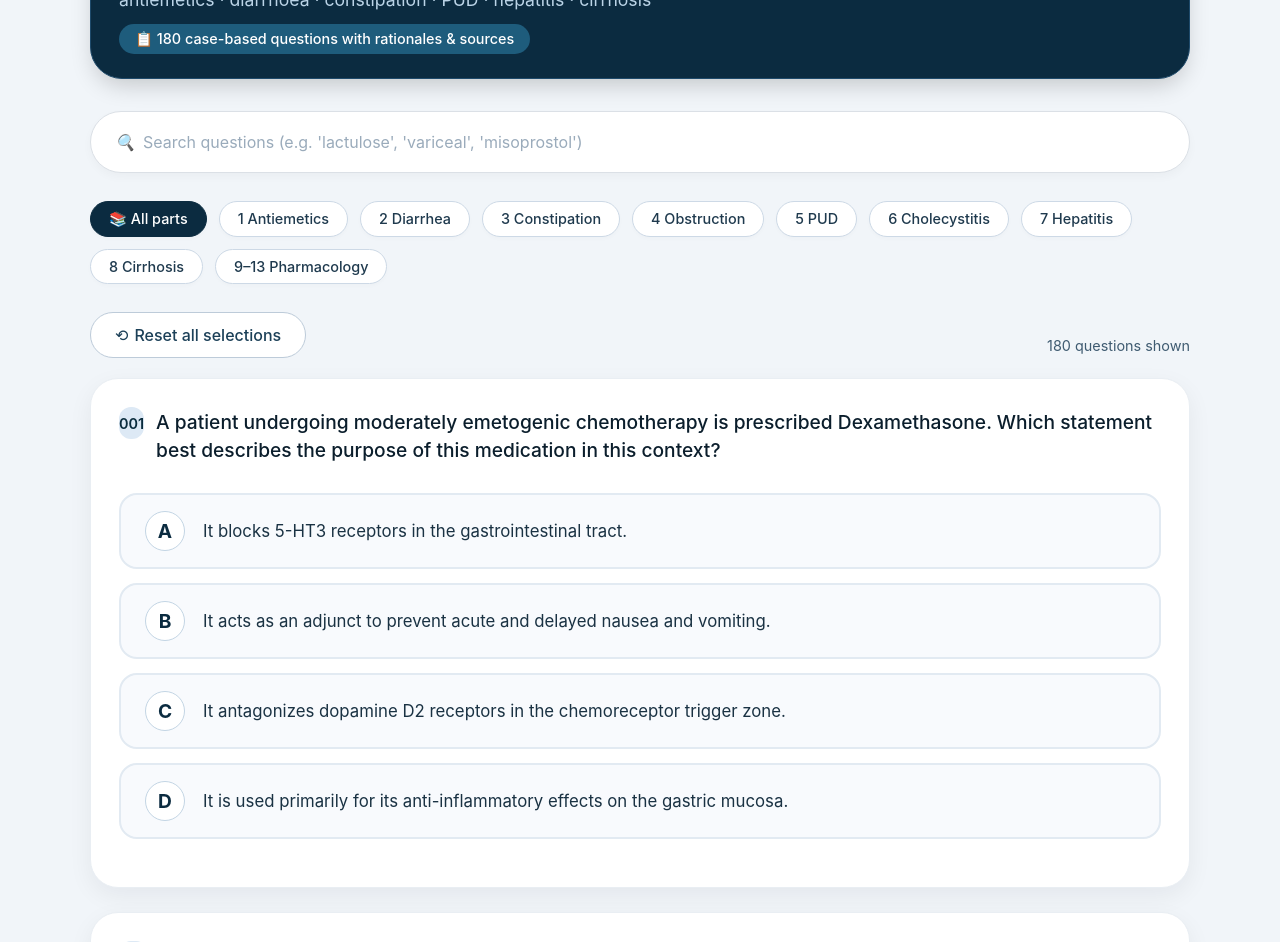
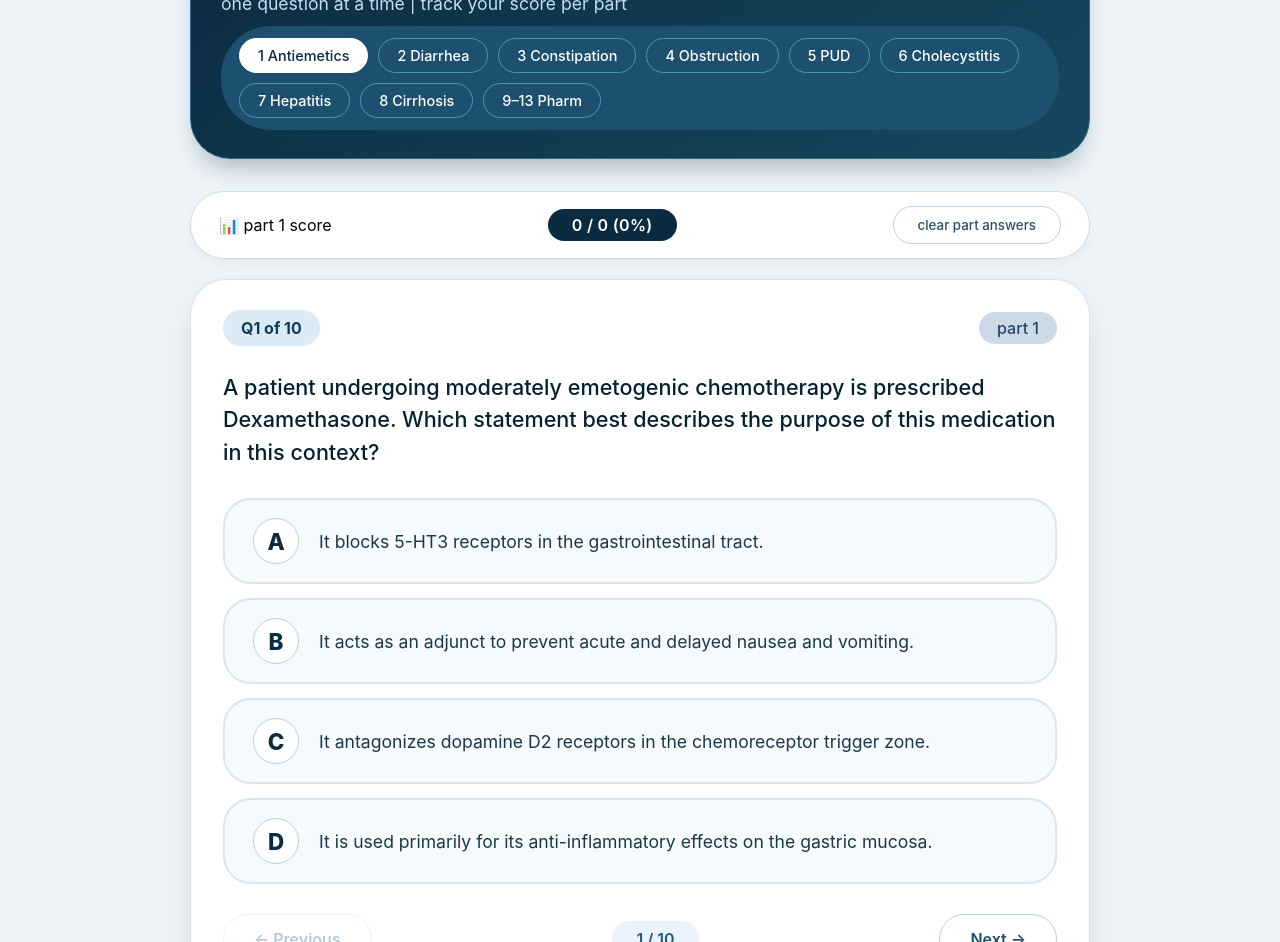
Before and after one commit to nexgear-cell/2125-gi-1, a plain HTML site: page index.html in a window 1280 px wide. Shown: the part 107-1049 px from the top of the page. Drawn offline with nearby package versions, Linux system fonts and the light colour scheme.

Commit message:
Update quiz title and improve styling

```diff
--- a/index.html
+++ b/index.html
@@ -3,323 +3,318 @@
 <head>
     <meta charset="UTF-8">
     <meta name="viewport" content="width=device-width, initial-scale=1.0">
-    <title>NUR2125 · GI/Hepatology Quiz for CA</title>
+    <title>NUR2125 · GI PPNP Quiz</title>
     <style>
         * {
             box-sizing: border-box;
             font-family: 'Inter', -apple-system, BlinkMacSystemFont, 'Segoe UI', Roboto, sans-serif;
         }
         body {
-            background: #f1f5f9;
+            background: #eef3f8;
             margin: 0;
-            padding: 24px 16px;
+            min-height: 100vh;
             display: flex;
-            flex-direction: column;
-            align-items: center;
+            justify-content: center;
+            padding: 20px 16px;
         }
-        .app-container {
-            max-width: 1100px;
+        .app-wrapper {
+            max-width: 900px;
             width: 100%;
         }
         header {
-            background: #0b2b40;
+            background: linear-gradient(145deg, #0b2b40, #15475f);
             color: white;
-            padding: 24px 28px;
-            border-radius: 32px 32px 32px 32px;
+            padding: 28px 30px;
+            border-radius: 40px 40px 40px 40px;
             margin-bottom: 32px;
-            box-shadow: 0 10px 25px -5px rgba(0,0,0,0.2);
-            border: 1px solid #1e4a6b;
+            box-shadow: 0 15px 25px -8px rgba(0,40,60,0.3);
+            border: 1px solid #2b6a8c;
         }
         header h1 {
             margin: 0 0 8px 0;
             font-weight: 600;
-            font-size: 2.0rem;
+            font-size: 2.2rem;
             letter-spacing: -0.02em;
         }
         header p {
-            margin: 0;
-            color: #bbd4e7;
-            font-weight: 400;
+            margin: 0 0 12px 0;
+            color: #c2def5;
             font-size: 1.1rem;
         }
-        .badge {
-            background: #1e5c7c;
-            padding: 6px 16px;
+        .part-selector {
+            display: flex;
+            flex-wrap: wrap;
+            gap: 10px;
+            background: #1c506e;
+            padding: 12px 18px;
+            border-radius: 50px;
+            margin-top: 12px;
+        }
+        .part-btn {
+            background: transparent;
+            border: 1px solid #4794b9;
+            color: white;
+            padding: 8px 18px;
             border-radius: 40px;
-            display: inline-block;
-            margin-top: 14px;
+            font-weight: 500;
             font-size: 0.9rem;
+            cursor: pointer;
+            transition: all 0.15s;
+        }
+        .part-btn.active {
+            background: white;
+            color: #0b2b40;
+            border-color: white;
+        }
+        .part-btn:hover {
+            background: #347a9e;
+            border-color: #a3d0e8;
+        }
+        .score-panel {
+            background: white;
+            border-radius: 60px;
+            padding: 14px 28px;
+            margin: 25px 0 20px;
+            display: flex;
+            align-items: center;
+            justify-content: space-between;
+            box-shadow: 0 5px 12px rgba(0,0,0,0.04);
+            border: 1px solid #c7ddec;
+        }
+        .score-badge {
+            background: #0b2b40;
+            color: white;
+            font-weight: 600;
+            padding: 6px 24px;
+            border-radius: 40px;
+            letter-spacing: 0.3px;
+        }
+        .q-container {
+            background: white;
+            border-radius: 36px;
+            padding: 30px 32px;
+            box-shadow: 0 12px 28px rgba(0, 25, 45, 0.08);
+            border: 1px solid #d6e4f0;
+        }
+        .q-header {
+            display: flex;
+            justify-content: space-between;
+            align-items: center;
+            margin-bottom: 25px;
+        }
+        .q-num {
+            background: #dbeaf5;
+            color: #103d57;
+            font-weight: 700;
+            padding: 8px 18px;
+            border-radius: 40px;
+            font-size: 1rem;
+        }
+        .part-tag {
+            background: #ced9e8;
+            color: #1f4662;
+            padding: 6px 18px;
+            border-radius: 40px;
             font-weight: 500;
         }
-        .search-box {
-            background: white;
-            border-radius: 60px;
-            padding: 6px 6px 6px 24px;
-            display: flex;
-            align-items: center;
-            margin: 24px 0 28px;
-            box-shadow: 0 4px 10px rgba(0,0,0,0.03);
-            border: 1px solid #dbe0e6;
-        }
-        .search-box i {
-            color: #7f8c9b;
-            margin-right: 8px;
-        }
-        .search-box input {
-            border: none;
-            flex: 1;
-            padding: 14px 0;
-            font-size: 1rem;
-            background: transparent;
-            outline: none;
-        }
-        .search-box input::placeholder {
-            color: #9aabbb;
-        }
-        .filter-pills {
-            display: flex;
-            gap: 12px;
-            flex-wrap: wrap;
-            margin-bottom: 28px;
-        }
-        .pill {
-            background: white;
-            border: 1px solid #cdd9e6;
-            color: #1f3a4e;
-            padding: 8px 18px;
-            border-radius: 40px;
-            font-size: 0.9rem;
+        .q-text {
+            font-size: 1.35rem;
             font-weight: 500;
-            cursor: pointer;
-            transition: all 0.15s;
-            box-shadow: 0 2px 4px rgba(0,0,0,0.02);
-        }
-        .pill.active {
-            background: #0b2b40;
-            color: white;
-            border-color: #0b2b40;
-        }
-        .question-card {
-            background: white;
-            border-radius: 28px;
-            padding: 28px;
-            margin-bottom: 24px;
-            box-shadow: 0 8px 24px rgba(0, 20, 40, 0.06);
-            border: 1px solid #e9eef3;
-            transition: box-shadow 0.2s;
-        }
-        .question-card:hover {
-            box-shadow: 0 12px 28px rgba(0, 30, 60, 0.08);
-        }
-        .q-title {
-            display: flex;
-            gap: 12px;
-            align-items: baseline;
-            margin-bottom: 16px;
-        }
-        .q-num {
-            background: #dde9f5;
-            color: #0a2c3d;
-            font-weight: 600;
-            width: 32px;
-            height: 32px;
-            display: flex;
-            align-items: center;
-            justify-content: center;
-            border-radius: 12px;
-            font-size: 0.9rem;
-        }
-        .q-text {
-            font-weight: 500;
-            font-size: 1.2rem;
-            color: #0b1e2c;
             line-height: 1.5;
-            margin: 0;
+            color: #05212e;
+            margin: 20px 0 30px;
         }
         .options {
             display: flex;
             flex-direction: column;
             gap: 14px;
-            margin: 28px 0 20px;
+            margin: 30px 0 25px;
         }
         .option-item {
             display: flex;
             align-items: center;
-            gap: 18px;
-            background: #f8fafd;
-            border-radius: 18px;
-            padding: 16px 24px;
-            border: 2px solid transparent;
-            transition: 0.1s;
+            gap: 20px;
+            background: #f6fafd;
+            border: 2px solid #d9e6f2;
+            border-radius: 28px;
+            padding: 18px 28px;
             cursor: pointer;
-            border: 2px solid #e2eaf2;
+            transition: all 0.1s;
         }
         .option-item.selected {
-            border-color: #0b2b40;
-            background: #e2f0f9;
+            border-color: #1e6e9c;
+            background: #e1f0fa;
         }
         .option-letter {
-            font-weight: 700;
+            width: 46px;
+            height: 46px;
             background: white;
-            width: 40px;
-            height: 40px;
+            border-radius: 50%;
             display: flex;
             align-items: center;
             justify-content: center;
-            border-radius: 30px;
+            font-weight: 800;
+            font-size: 1.4rem;
             color: #0b2b40;
-            border: 1px solid #c3d5e4;
-            font-size: 1.2rem;
+            border: 1px solid #b7cfdf;
         }
         .option-text {
-            font-size: 1.05rem;
-            color: #1a3243;
+            font-size: 1.1rem;
+            color: #1a384b;
+            flex: 1;
         }
         .answer-panel {
-            background: #f0f6fd;
-            border-radius: 22px;
-            padding: 22px 28px;
-            margin-top: 22px;
-            border-left: 6px solid #1a6e9a;
-            animation: fadeIn 0.2s ease;
+            background: #ecf6fe;
+            border-radius: 26px;
+            padding: 24px 30px;
+            margin: 24px 0 16px;
+            border-left: 6px solid #116b99;
         }
         .correct-badge {
-            background: #166534;
+            background: #117a4b;
             color: white;
             font-weight: 600;
-            padding: 6px 20px;
-            border-radius: 30px;
+            padding: 6px 22px;
+            border-radius: 40px;
             display: inline-block;
-            font-size: 0.9rem;
-            margin-bottom: 16px;
-            letter-spacing: 0.3px;
+            margin-bottom: 15px;
         }
         .rationale {
-            font-size: 1rem;
-            margin: 14px 0 10px;
-            color: #03314b;
+            font-size: 1.05rem;
+            color: #023047;
+            margin: 12px 0;
             line-height: 1.6;
         }
         .source {
-            font-size: 0.9rem;
-            color: #3a5e74;
-            background: #e4edf5;
-            padding: 12px 18px;
+            background: #ddeeff;
+            padding: 12px 22px;
             border-radius: 40px;
+            color: #1d5472;
             display: inline-block;
-            margin-top: 12px;
+            font-size: 0.95rem;
         }
-        .footnote {
-            text-align: right;
-            font-size: 0.8rem;
-            color: #627a8c;
-            margin-top: 12px;
+        .nav-buttons {
+            display: flex;
+            justify-content: space-between;
+            align-items: center;
+            margin: 30px 0 15px;
         }
-        .reset-btn {
+        .nav-btn {
             background: white;
-            border: 1px solid #bdcbd9;
-            padding: 12px 24px;
+            border: 1.5px solid #b9cfdf;
+            padding: 14px 30px;
             border-radius: 50px;
-            font-weight: 500;
-            color: #1c4058;
+            font-weight: 600;
+            color: #1c4e6e;
+            font-size: 1rem;
             cursor: pointer;
             transition: 0.1s;
-            margin-bottom: 20px;
             display: inline-flex;
             align-items: center;
-            gap: 6px;
+            gap: 10px;
+            box-shadow: 0 4px 8px rgba(0,0,0,0.02);
         }
-        .reset-btn:hover {
-            background: #edf3f9;
+        .nav-btn:hover:not(:disabled) {
+            background: #e5f0f9;
+            border-color: #6f9fbf;
         }
-        @keyframes fadeIn {
-            from { opacity: 0; transform: translateY(-4px); }
-            to { opacity: 1; transform: translateY(0); }
+        .nav-btn:disabled {
+            opacity: 0.3;
+            cursor: not-allowed;
         }
-        .stats {
-            color: #3f5b71;
+        .index-indicator {
+            font-weight: 600;
+            color: #1e5d80;
+            background: #eaf3fb;
+            padding: 8px 24px;
+            border-radius: 40px;
+        }
+        .clear-btn {
+            background: none;
+            border: 1px solid #bbd1e0;
+            padding: 10px 24px;
+            border-radius: 40px;
+            color: #2b4f69;
+            font-weight: 500;
+            cursor: pointer;
+            transition: 0.1s;
+        }
+        .clear-btn:hover {
+            background: #f0f6fd;
+        }
+        footer {
+            text-align: center;
+            margin-top: 30px;
+            color: #6c8aa3;
             font-size: 0.9rem;
-            margin-left: 12px;
         }
         .loader {
             text-align: center;
-            padding: 60px;
-            color: #2f5777;
-            font-size: 1.2rem;
-        }
-        footer {
-            margin-top: 40px;
-            color: #6f88a0;
-            text-align: center;
-            font-size: 0.85rem;
+            padding: 70px;
+            color: #326885;
+            font-size: 1.3rem;
         }
     </style>
 </head>
 <body>
-<div class="app-container" id="app">
+<div class="app-wrapper" id="app">
     <header>
-        <h1>🧪 NUR2125 - GI · Hepatology Quiz for CA</h1>
-        <p>antiemetics · diarrhoea · constipation · PUD · hepatitis · cirrhosis</p>
-        <div class="badge">📋 180 case-based questions with rationales & sources</div>
+        <h1>🧪 NUR2125 GI PPNP Quiz</h1>
+        <p>one question at a time | track your score per part</p>
+        <div class="part-selector">
+            <button v-for="p in partList" :key="p.val" class="part-btn" :class="{active: currentPart === p.val}" @click="switchPart(p.val)">{{ p.label }}</button>
+        </div>
     </header>
 
-    <!-- Loading indicator -->
-    <div v-if="!questionsLoaded" class="loader">
-        <span>⏳ loading question bank from JSON ...</span>
-    </div>
+    <!-- loading / error -->
+    <div v-if="!loaded" class="loader">⏳ loading question bank ...</div>
 
-    <template v-if="questionsLoaded">
-        <div class="search-box">
-            <i>🔍</i>
-            <input type="text" placeholder="Search questions (e.g. 'lactulose', 'variceal', 'misoprostol')" v-model="searchTerm">
+    <template v-else>
+        <!-- Score panel for selected part -->
+        <div class="score-panel" v-if="filteredQuestions.length > 0">
+            <span>📊 part {{ currentPart }} score</span>
+            <span class="score-badge">{{ partScore.correct }} / {{ partScore.total }} ({{ Math.round(partScore.percent) }}%)</span>
+            <button class="clear-btn" @click="clearPartAnswers">clear part answers</button>
         </div>
 
-        <div class="filter-pills">
-            <span class="pill" :class="{active: currentPart === 'all'}" @click="currentPart = 'all'">📚 All parts</span>
-            <span class="pill" :class="{active: currentPart === '1'}" @click="currentPart = '1'">1 Antiemetics</span>
-            <span class="pill" :class="{active: currentPart === '2'}" @click="currentPart = '2'">2 Diarrhea</span>
-            <span class="pill" :class="{active: currentPart === '3'}" @click="currentPart = '3'">3 Constipation</span>
-            <span class="pill" :class="{active: currentPart === '4'}" @click="currentPart = '4'">4 Obstruction</span>
-            <span class="pill" :class="{active: currentPart === '5'}" @click="currentPart = '5'">5 PUD</span>
-            <span class="pill" :class="{active: currentPart === '6'}" @click="currentPart = '6'">6 Cholecystitis</span>
-            <span class="pill" :class="{active: currentPart === '7'}" @click="currentPart = '7'">7 Hepatitis</span>
-            <span class="pill" :class="{active: currentPart === '8'}" @click="currentPart = '8'">8 Cirrhosis</span>
-            <span class="pill" :class="{active: currentPart === '9-13'}" @click="currentPart = '9-13'">9–13 Pharmacology</span>
-        </div>
-
-        <div style="display: flex; justify-content: space-between; align-items: center;">
-            <div class="reset-btn" @click="resetAllSelections">
-                <span>⟲</span> Reset all selections
+        <!-- main question card -->
+        <div class="q-container" v-if="filteredQuestions.length > 0">
+            <div class="q-header">
+                <span class="q-num">Q{{ currentIndex + 1 }} of {{ filteredQuestions.length }}</span>
+                <span class="part-tag">part {{ currentQuestion.part }}</span>
             </div>
-            <div class="stats">{{ filteredQuestions.length }} questions shown</div>
-        </div>
-
-        <div v-for="(q, idx) in filteredQuestions" :key="q.id" class="question-card">
-            <div class="q-title">
-                <span class="q-num">{{ q.id }}</span>
-                <div class="q-text" v-html="q.question"></div>
-            </div>
+            <div class="q-text" v-html="currentQuestion.question"></div>
 
             <div class="options">
-                <div v-for="opt in ['A','B','C','D']" :key="opt" class="option-item" :class="{selected: selections[q.id] === opt}" @click="selectAnswer(q.id, opt)">
+                <div v-for="opt in ['A','B','C','D']" :key="opt" class="option-item" :class="{selected: userAnswer === opt}" @click="setAnswer(opt)">
                     <span class="option-letter">{{ opt }}</span>
-                    <span class="option-text" v-html="q.options[opt]"></span>
+                    <span class="option-text" v-html="currentQuestion.options[opt]"></span>
                 </div>
             </div>
 
-            <div v-if="selections[q.id]" class="answer-panel">
-                <div class="correct-badge">✓ correct answer: {{ q.answer }}</div>
-                <div class="rationale"><strong>Rationale:</strong> {{ q.rationale }}</div>
-                <div class="source"><span style="opacity:0.7">📘</span> {{ q.source }}</div>
-                <div class="footnote" v-if="q.note">* {{ q.note }}</div>
+            <!-- answer panel (only if answer selected) -->
+            <div v-if="userAnswer" class="answer-panel">
+                <div class="correct-badge">✓ correct answer: {{ currentQuestion.answer }}</div>
+                <div class="rationale"><strong>Rationale:</strong> {{ currentQuestion.rationale }}</div>
+                <div class="source"><span style="opacity:0.7">📘</span> {{ currentQuestion.source }}</div>
+                <div style="margin-top: 15px; font-style:italic;" v-if="userAnswer === currentQuestion.answer">✅ you are correct</div>
+                <div style="margin-top: 15px; font-style:italic; color:#a12a2a;" v-else>❌ your answer: {{ userAnswer }}</div>
+            </div>
+
+            <!-- navigation -->
+            <div class="nav-buttons">
+                <button class="nav-btn" :disabled="currentIndex === 0" @click="prevQuestion">← Previous</button>
+                <span class="index-indicator">{{ currentIndex + 1 }} / {{ filteredQuestions.length }}</span>
+                <button class="nav-btn" :disabled="currentIndex === filteredQuestions.length - 1" @click="nextQuestion">Next →</button>
             </div>
         </div>
 
-        <div v-if="filteredQuestions.length === 0" style="background: white; border-radius: 30px; padding: 50px; text-align: center; color: #556c7e;">
-            ⚡ no questions match your filter. try a different keyword or part.
+        <!-- no questions in part -->
+        <div v-else style="background:white; border-radius:40px; padding:60px; text-align:center; color:#466882;">
+            🧫 no questions in part {{ currentPart }}.
         </div>
     </template>
-    <footer>STEM NCLEX · comprehensive GI bank · questions loaded from external JSON · v2.0</footer>
+    <footer>STEM NCLEX · single question mode · score per part</footer>
 </div>
 
 <script src="https://cdn.jsdelivr.net/npm/vue@2.7.16/dist/vue.js"></script>
@@ -327,55 +322,95 @@
     new Vue({
         el: '#app',
         data: {
-            questions: [],
-            questionsLoaded: false,
-            selections: {},  // questionId -> selected letter
-            searchTerm: '',
-            currentPart: 'all'
+            allQuestions: [],
+            loaded: false,
+            currentPart: '1',           // default part
+            currentIndex: 0,             // index within filtered list
+            userAnswers: {},              // key: questionId (string) -> selected letter
         },
         computed: {
+            partList() {
+                // build from actual data if possible, but static list works
+                return [
+                    { val: '1', label: '1 Antiemetics' },
+                    { val: '2', label: '2 Diarrhea' },
+                    { val: '3', label: '3 Constipation' },
+                    { val: '4', label: '4 Obstruction' },
+                    { val: '5', label: '5 PUD' },
+                    { val: '6', label: '6 Cholecystitis' },
+                    { val: '7', label: '7 Hepatitis' },
+                    { val: '8', label: '8 Cirrhosis' },
+                    { val: '9-13', label: '9–13 Pharm' }
+                ];
+            },
             filteredQuestions() {
-                return this.questions.filter(q => {
-                    const partMatch = this.currentPart === 'all' || q.part === this.currentPart;
-                    if (!partMatch) return false;
-                    if (!this.searchTerm.trim()) return true;
-                    const term = this.searchTerm.toLowerCase();
-                    return q.question.toLowerCase().includes(term) ||
-                           (q.rationale && q.rationale.toLowerCase().includes(term)) ||
-                           (q.source && q.source.toLowerCase().includes(term)) ||
-                           Object.values(q.options).some(opt => opt.toLowerCase().includes(term));
+                if (!this.allQuestions.length) return [];
+                return this.allQuestions.filter(q => q.part === this.currentPart);
+            },
+            currentQuestion() {
+                if (this.filteredQuestions.length === 0) return null;
+                return this.filteredQuestions[this.currentIndex];
+            },
+            userAnswer() {
+                if (!this.currentQuestion) return null;
+                return this.userAnswers[this.currentQuestion.id] || null;
+            },
+            partScore() {
+                let total = 0;
+                let correct = 0;
+                this.filteredQuestions.forEach(q => {
+                    const ans = this.userAnswers[q.id];
+                    if (ans) {
+                        total++;
+                        if (ans === q.answer) correct++;
+                    }
                 });
+                const percent = total === 0 ? 0 : (correct / total) * 100;
+                return { correct, total, percent };
             }
         },
         methods: {
-            selectAnswer(qId, opt) {
-                if (this.selections[qId] === opt) {
-                    this.$set(this.selections, qId, null);  // allow unselect
+            setAnswer(opt) {
+                if (!this.currentQuestion) return;
+                // set or toggle? we'll set, but if same option -> we can unset (optional)
+                if (this.userAnswers[this.currentQuestion.id] === opt) {
+                    this.$delete(this.userAnswers, this.currentQuestion.id); // unselect
                 } else {
-                    this.$set(this.selections, qId, opt);
+                    this.$set(this.userAnswers, this.currentQuestion.id, opt);
                 }
             },
-            resetAllSelections() {
-                this.selections = {};
+            prevQuestion() {
+                if (this.currentIndex > 0) this.currentIndex--;
+            },
+            nextQuestion() {
+                if (this.currentIndex < this.filteredQuestions.length - 1) this.currentIndex++;
+            },
+            switchPart(partVal) {
+                this.currentPart = partVal;
+                this.currentIndex = 0; // reset to first question
+            },
+            clearPartAnswers() {
+                // remove all answers for questions in current part
+                this.filteredQuestions.forEach(q => {
+                    if (this.userAnswers[q.id]) {
+                        this.$delete(this.userAnswers, q.id);
+                    }
+                });
             },
             loadQuestions() {
                 fetch('questions.json')
-                    .then(response => {
-                        if (!response.ok) {
-                            throw new Error(`HTTP error! status: ${response.status}`);
-                        }
-                        return response.json();
+                    .then(r => {
+                        if (!r.ok) throw new Error('network');
+                        return r.json();
                     })
                     .then(data => {
-                        this.questions = data;
-                        this.questionsLoaded = true;
+                        this.allQuestions = data;
+                        this.loaded = true;
                     })
-                    .catch(error => {
-                        console.error('Failed to load questions:', error);
-                        // fallback: show error message, but keep loaded true to hide loader
-                        this.questionsLoaded = true;
-                        this.questions = []; // empty array, will show "no questions" message
-                        // optionally push a demo error card? we'll keep silent.
+                    .catch(err => {
+                        console.error(err);
+                        // fallback: show empty, but set loaded true to hide loader
+                        this.loaded = true;
                     });
             }
         },
```
